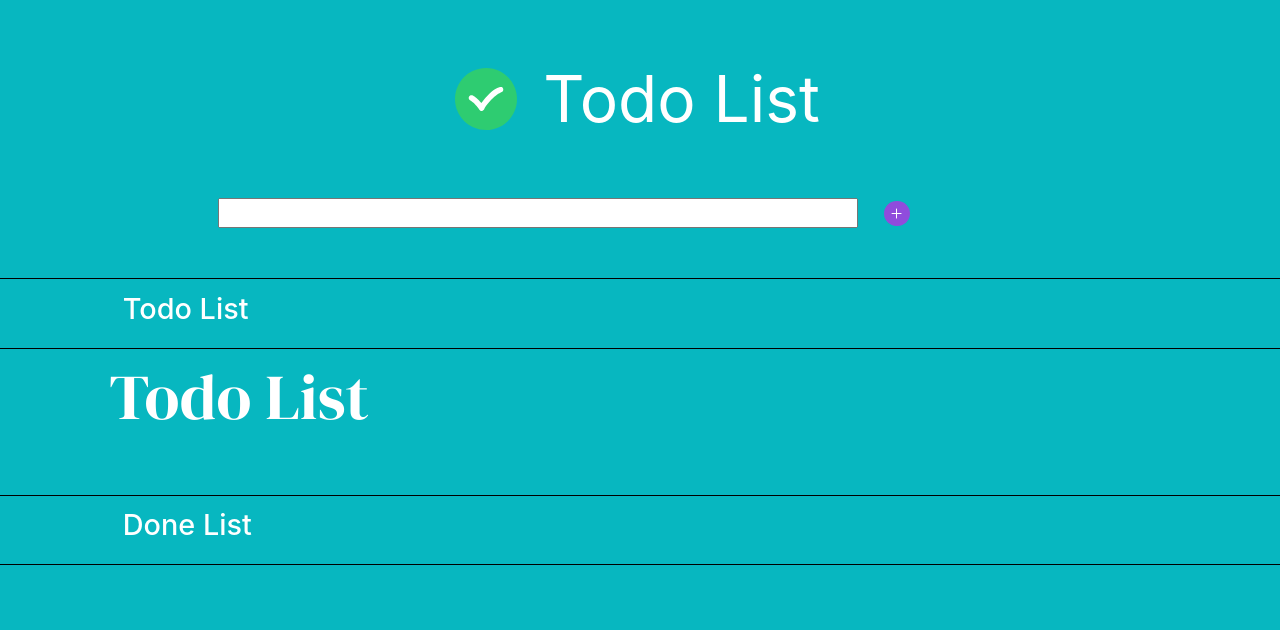
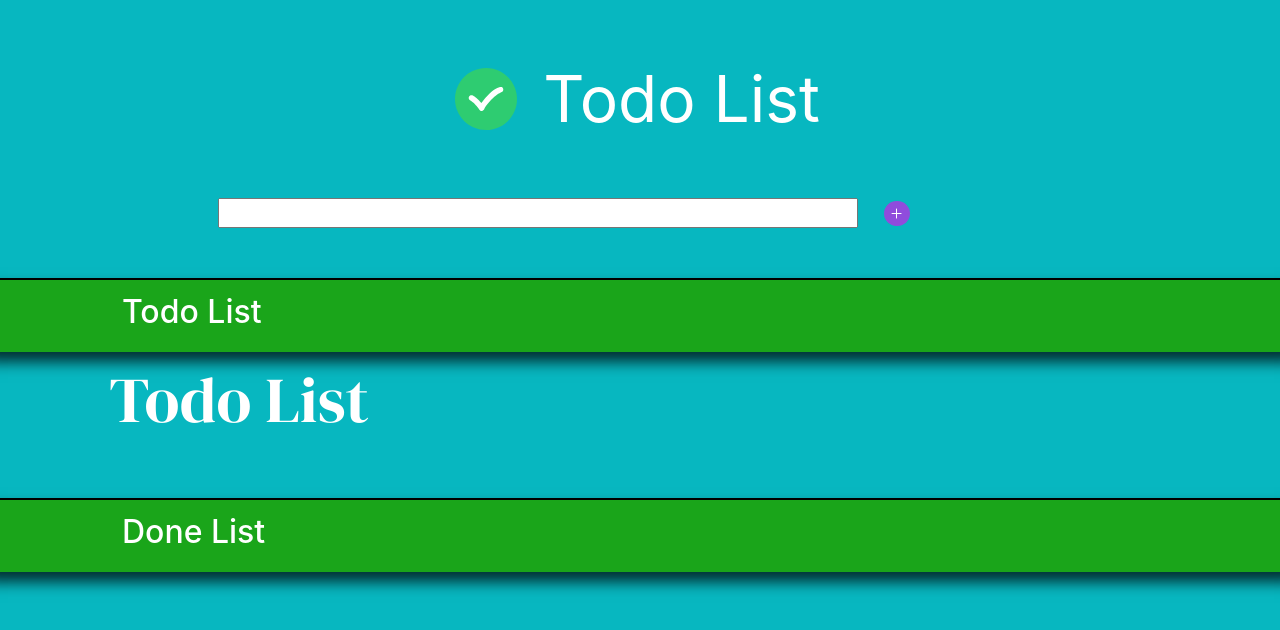
Before and after one commit to GreenNeptune/Todo-list, a React (Create React App) app: page / in a window 1280 px wide. Shown: the top 630 px of the page. Built offline with nearby package versions, Linux system fonts and the light colour scheme.

Commit message:
styling the todlist and done list headers

```diff
--- a/src/component/Lists/Lists.jsx
+++ b/src/component/Lists/Lists.jsx
@@ -7,7 +7,7 @@ export default class Lists extends Component {
     render() {
         return (
             <div>
-                <div className="row border-black margin-top">
+                <div className="row border-black margin-top background-green">
                     <div className="col offset-1">
                         <h3 className="deafault-list-header">Todo List</h3>
                     </div>
@@ -35,7 +35,7 @@ export default class Lists extends Component {
                     </div>
                 </div>
 
-                <div className="row border-black margin-top">
+                <div className="row border-black margin-top background-green">
                     <div className="col offset-1">
                         <h3 className="deafault-list-header">Done List</h3>
                     </div>
--- a/src/component/Lists/lists.css
+++ b/src/component/Lists/lists.css
@@ -8,9 +8,16 @@
 
 }
 
-.border-black{
-    border: 1px solid black;
+.background-green{
+    background-color: #1aa51a;
+    border-top: 2px solid black;
+    -webkit-box-shadow: 0px 10px 14px 0px rgba(0,0,0,0.75);
+-moz-box-shadow: 0px 10px 14px 0px rgba(0,0,0,0.75);
+box-shadow: 0px 10px 14px 0px rgba(0,0,0,0.75);
+
 }
+
+
 
 .margin-top{
     margin-top: 50px;
@@ -18,7 +25,7 @@
 
 .deafault-list-header{
     padding: 1vw;
-    font-size: 1.8em;
+    font-size: 2em;
     color: white;
 }
 
```
